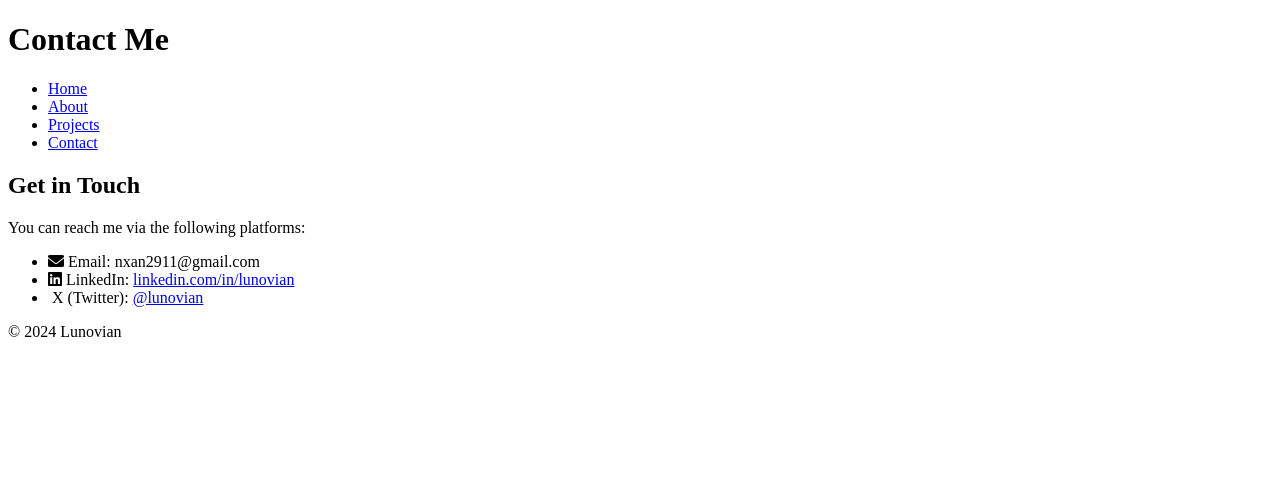
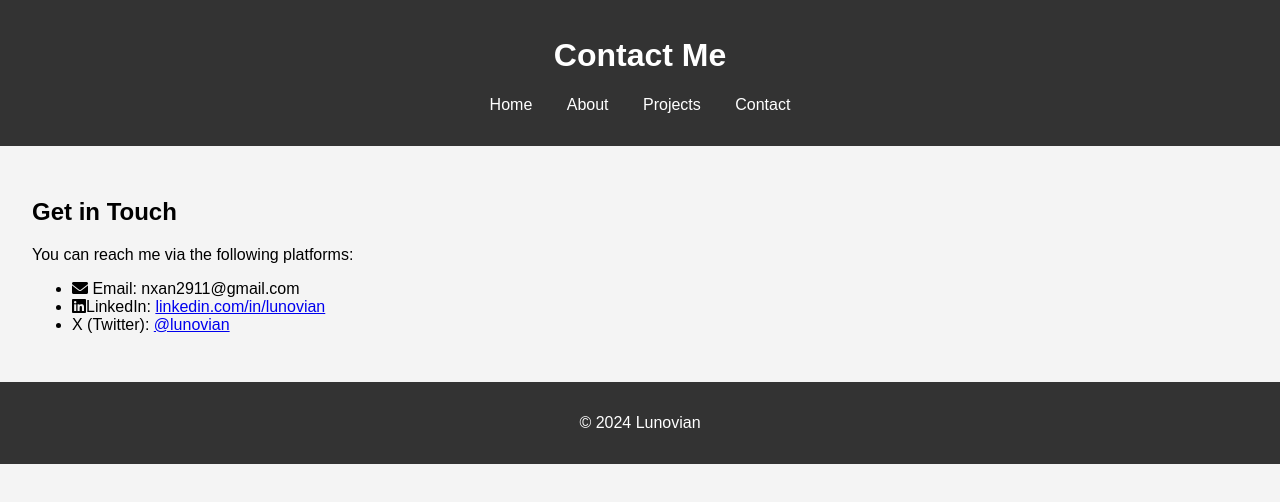
Before and after one commit to lunovian/lunovian.github.io, a plain HTML site: page contact.html in a window 1280 px wide. Drawn offline with Linux system fonts and the light colour scheme.

Commit message:
fix the style sheet

```diff
--- a/contact.html
+++ b/contact.html
@@ -4,7 +4,7 @@
     <meta charset="UTF-8" />
     <meta name="viewport" content="width=device-width, initial-scale=1.0" />
     <title>Contact Me</title>
-    <link el="stylesheet" href="assets/css/styles.css" />
+    <link rel="stylesheet" href="assets/css/styles.css" />
     <link
       rel="stylesheet"
       href="https://cdnjs.cloudflare.com/ajax/libs/font-awesome/6.0.0-beta3/css/all.min.css"
@@ -29,13 +29,13 @@
         <ul>
           <li><i class="fas fa-envelope"></i> Email: nxan2911@gmail.com</li>
           <li>
-            <i class="fab fa-linkedin"></i> LinkedIn:
+            <i class="fab fa-linkedin"></i>LinkedIn:
             <a href="https://linkedin.com/in/lunovian"
               >linkedin.com/in/lunovian</a
             >
           </li>
           <li>
-            <i class="fab fa-x-twitter"></i> X (Twitter):
+            <i class="fab fa-x-twitter"></i>X (Twitter):
             <a href="https://x.com/lunovian">@lunovian</a>
           </li>
         </ul>
```
